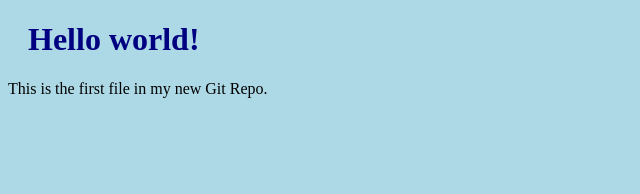
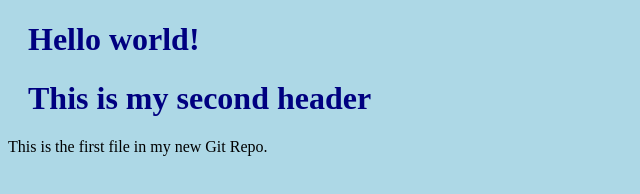
Before and after one commit to PavanDudam/PractiseGit, a plain HTML site: page index.html in a window 1280 px wide. Shown: the whole page, without its empty margins (0-640 px from the left). Drawn offline with Linux system fonts and the light colour scheme.

Commit message:
added 2nd header

```diff
--- a/index.html
+++ b/index.html
@@ -7,6 +7,7 @@
 <body>
 
 <h1>Hello world!</h1>
+<h1>This is my second header</h1>
 <p>This is the first file in my new Git Repo.</p>
 
 </body>
```
